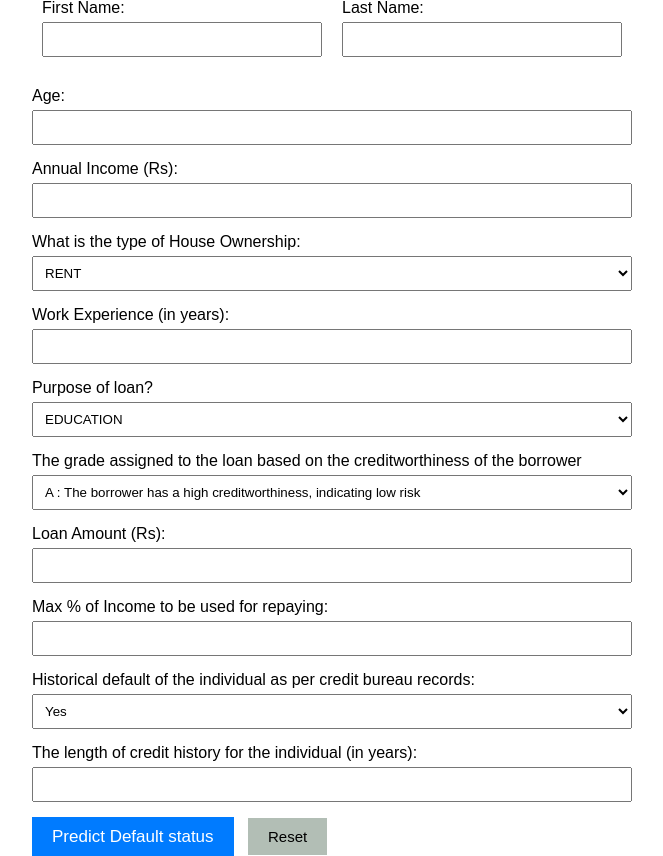
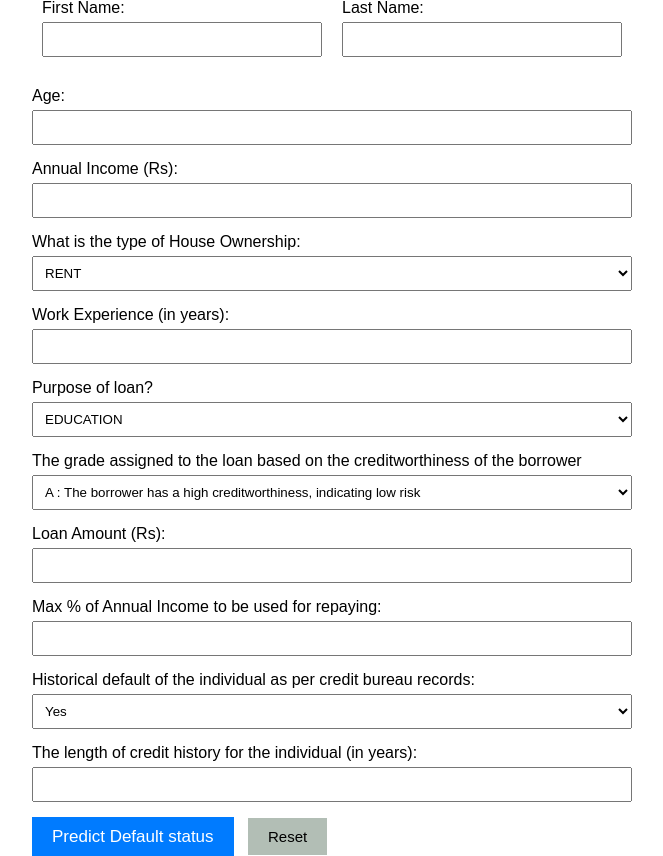
Before and after one commit to DEENA0503/default_risk_predictor, a Flask app: page / in a window 1280 px wide. Shown: the part 81-937 px from the top of the page, without its empty margins (308-971 px from the left). Run offline with Flask 3, Linux system fonts and the light colour scheme; parts of the project's set-up code (start-up, migrations or seed data) failed here and were passed over.

Commit message:
Update index.html

```diff
--- a/templates/index.html
+++ b/templates/index.html
@@ -133,7 +133,7 @@
             <input type="number" id="loanAmount" name="loanAmount" min="100" required>
         </div>
         <div class="form-group">
-            <label for="loanPercentIncome">Max % of Income to be used for repaying:</label>
+            <label for="loanPercentIncome">Max % of Annual Income to be used for repaying:</label>
             <input type="number" id="loanPercentIncome" name="loanPercentIncome" min="0" max="100" required>
         </div>
         <div class="form-group">
```
